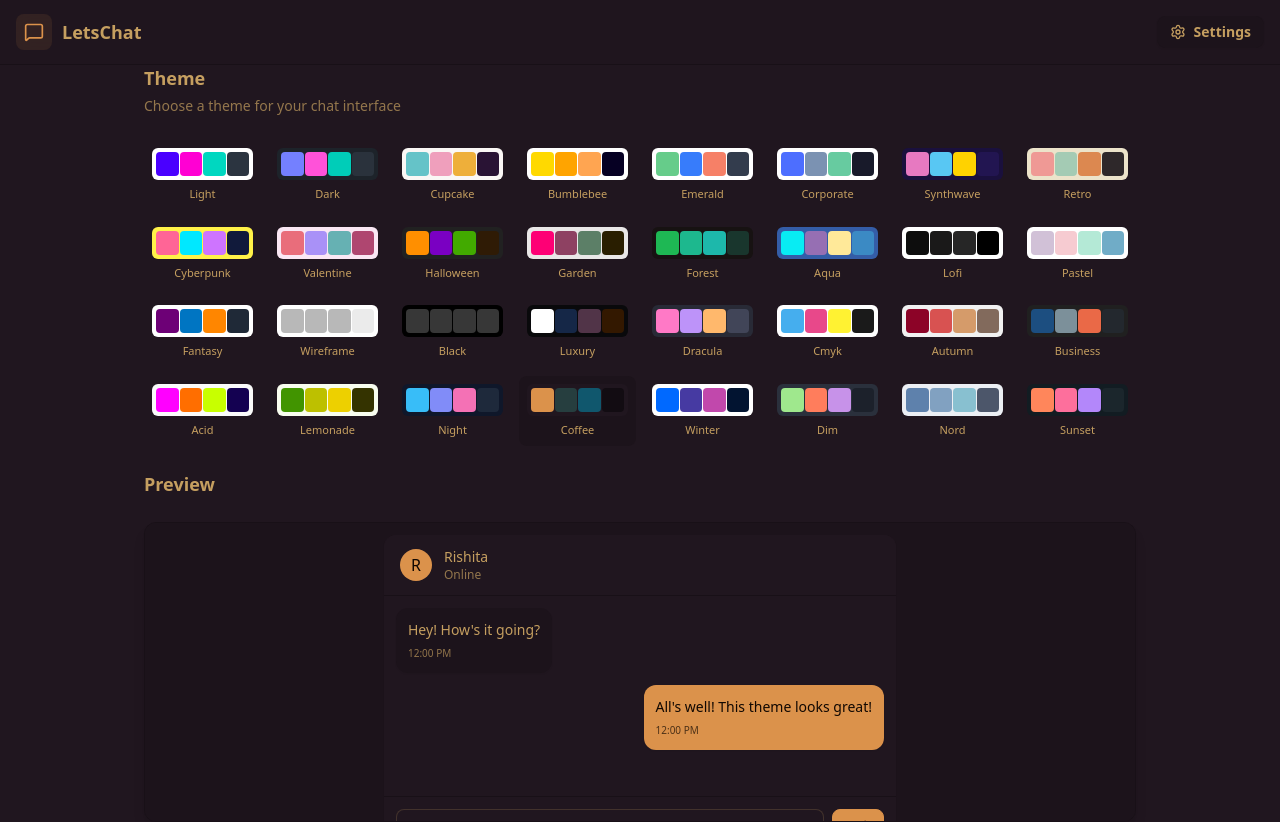
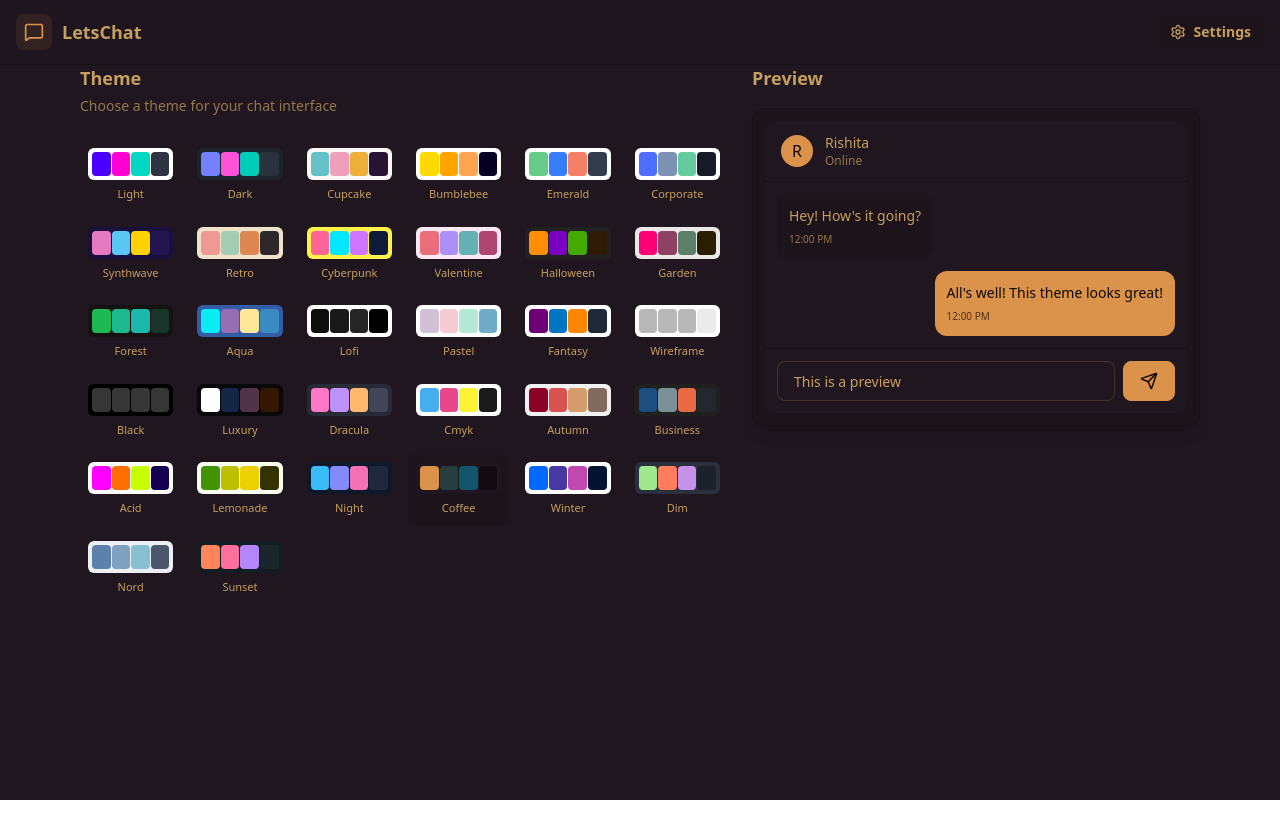
Before and after one commit to Rishita09/LetsChat, a React (Vite) app in the folder frontend/: page /settings in a window 1280 px wide. After the commit the page ends 800 px from the top, so only its background shows below. Built offline with nearby package versions, Linux system fonts and the light colour scheme; no server answers.

Commit message:
Refactored Settings Page

```diff
--- a/frontend/src/pages/SettingsPage.jsx
+++ b/frontend/src/pages/SettingsPage.jsx
@@ -11,15 +11,17 @@ const PREVIEW_MESSAGES = [
 const SettingsPage = () => {
   const { theme, setTheme } = useThemeStore();
   return (
-    <div className="min-h-screen container mx-auto px-4 pt-16 max-w-5xl">
-      <div className="space-y-6">
+    <div className="min-h-screen container mx-auto px-4 pt-16 max-w-6xl">
+      <div className="flex flex-col md:flex-row gap-6">
+        {/* Left: Theme Selection */}
+        <div className="flex-1 md:w-3/5 space-y-6">
           <div className="flex flex-col gap-1">
             <h2 className="text-lg font-semibold">Theme</h2>
             <p className="text-sm text-base-content/70">
               Choose a theme for your chat interface
             </p>
           </div>
-        <div className="grid grid-cols-4 sm:grid-cols-6 md:grid-cols-8 gap-2">
+          <div className="grid grid-cols-4 sm:grid-cols-6 gap-2">
             {THEMES.map((t) => (
               <button
                 key={t}
@@ -45,13 +47,12 @@ const SettingsPage = () => {
               </button>
             ))}
           </div>
-
-        {/* Preview Section */}
-        <h3 className="text-lg font-semibold mb-3">Preview</h3>
-        <div className="rounded-xl border border-base-300 overflow-hidden bg-base-100 shadow-lg max-h-[300px]">
+        </div>
+        {/* Right: Preview */}
+        <div className="md:w-2/5 space-y-4">
+          <h3 className="text-lg font-semibold">Preview</h3>
+          <div className="rounded-xl border border-base-300 overflow-hidden bg-base-100 shadow-lg">
             <div className="p-3 bg-base-200">
-            <div className="max-w-lg mx-auto">
-              {/* Mock Chat UI */}
               <div className="bg-base-100 rounded-xl shadow-sm overflow-hidden">
                 {/* Chat Header */}
                 <div className="px-4 py-3 border-b border-base-300 bg-base-100">
@@ -67,7 +68,7 @@ const SettingsPage = () => {
                 </div>
 
                 {/* Chat Messages */}
-                <div className="p-3 space-y-3 min-h-[200px] max-h-[200px] overflow-y-auto bg-base-100">
+                <div className="p-3 space-y-3 max-h-[240px] overflow-y-auto bg-base-100">
                   {PREVIEW_MESSAGES.map((message) => (
                     <div
                       key={message.id}
@@ -76,25 +77,19 @@ const SettingsPage = () => {
                       }`}
                     >
                       <div
-                        className={`
-                          max-w-[80%] rounded-xl p-3 shadow-sm
-                          ${
+                        className={`max-w-[80%] rounded-xl p-3 shadow-sm ${
                           message.isSent
                             ? "bg-primary text-primary-content"
                             : "bg-base-200"
-                          }
-                        `}
+                        }`}
                       >
                         <p className="text-sm">{message.content}</p>
                         <p
-                          className={`
-                            text-[10px] mt-1.5
-                            ${
+                          className={`text-[10px] mt-1.5 ${
                             message.isSent
                               ? "text-primary-content/70"
                               : "text-base-content/70"
-                            }
-                          `}
+                          }`}
                         >
                           12:00 PM
                         </p>
@@ -121,8 +116,10 @@ const SettingsPage = () => {
               </div>
             </div>
           </div>
-        </div>
-      </div>
+        </div>{" "}
+        {/* End Right */}
+      </div>{" "}
+      {/* End Flex Row */}
     </div>
   );
 };
```
Lines whose indentation alone changed are shown as unchanged.
